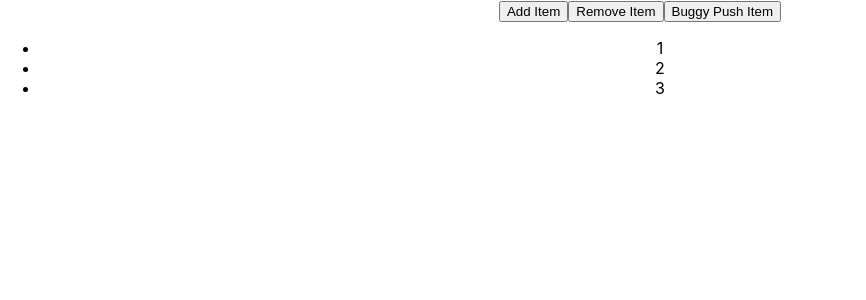
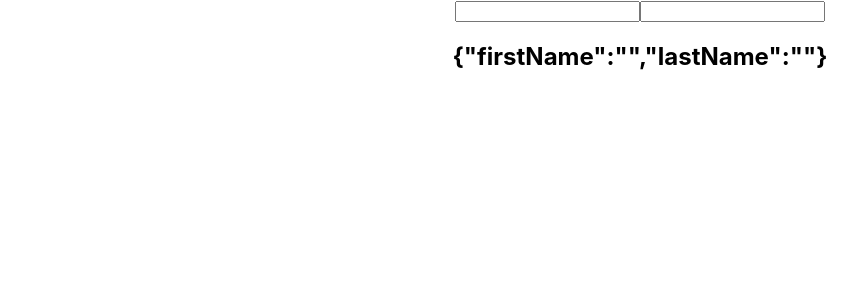
Before and after one commit to molnarlin/react-essentials, a React (Create React App) app in the folder my-app/: page / in a window 1280 px wide. Shown: the top 300 px of the page, without its empty margins (0-866 px from the left). Built offline with nearby package versions, Linux system fonts and the light colour scheme.

Commit message:
useState() hook 3

```diff
--- a/my-app/src/App.js
+++ b/my-app/src/App.js
@@ -1,9 +1,13 @@
 import "./App.css";
-import UseStateWithArrays from "./components/UseStateWithArrays";
+// import StatefulGreetingWithPrevState from "./components/StatefulGreetingWithPrevState";
+// import HooksCounter from "./components/HooksCounter";
+import UseStateWithObjects from "./components/UseStateWithObjects";
 
 function App() {
   return <div className="App">
-     <UseStateWithArrays />
+      {/* <StatefulGreetingWithPrevState />
+      <HooksCounter /> */}
+      <UseStateWithObjects />
   </div>;
 }
 
--- /dev/null
+++ b/my-app/src/components/StatefulGreetingWithPrevState.js
@@ -0,0 +1,68 @@
+import React from "react";
+
+class StatefulGreetingWithPrevState extends React.Component {
+
+    constructor(props) {
+        super(props);
+        this.state = {
+            introduction: "Hello!",
+            buttonText: "Exit",
+            count: 0,
+        };
+    }
+
+    handleClick() {
+        // this.setState({
+        //     introduction: this.state.introduction === "Hello!" ? "Goodbye!" : "Hello!",
+        //     buttonText: this.state.buttonText === "Exit" ? "Enter" : "Exit",
+        // }, () => {
+        //     console.log("New State", this.state.introduction);
+        //     console.log("New State", this.state.buttonText);
+        // });
+        // console.log(this.state.introduction);
+        // console.log(this.state.buttonText);
+        this.setState((prevState, prevProps) => {
+            console.log('Previous State:', prevState);
+            console.log('Previous Props:', prevProps);
+            return {
+                introduction: prevState.introduction === "Hello!" ? "Goodbye!" : "Hello!",
+                buttonText: prevState.buttonText === "Exit" ? "Enter" : "Exit",
+            }
+        });
+    }
+
+    increment() {
+        // this.setState({
+        //     count: this.state.count + 1,
+        // })
+        // console.log(this.state.count);
+        this.setState((prevState, prevProps) => {
+            console.log('Previous State:', prevState);
+            console.log('Previous Props:', prevProps);
+            return {
+                count: prevState.count + 1,
+            }
+        });
+    }
+
+    incrementFive() {
+        this.increment();
+        this.increment();
+        this.increment();
+        this.increment();
+        this.increment();
+    }
+
+    render() {
+        return (
+            <div>
+                <h1>{this.state.introduction} {this.props.greeting}</h1>
+                <button onClick={() => this.handleClick()}>{this.state.buttonText}</button>
+                <button onClick={() => this.incrementFive()}>Increment 5</button>
+                <p>You've clicked {this.state.count} times</p>
+            </div>
+        )
+    }
+}
+
+export default StatefulGreetingWithPrevState;
--- /dev/null
+++ b/my-app/src/components/UseStateWithObjects.js
@@ -0,0 +1,29 @@
+import React, { useState } from 'react'
+
+function UseStateWithObjects() {
+    const [name, setName] = useState({ firstName: "", lastName: "" });
+
+    return (
+        <div>
+            <form>
+                <input
+                    type="text"
+                    value={name.firstName}
+                    onChange={e => setName({
+                        firstName: e.target.value
+                    })}
+                />
+                <input
+                    type="text"
+                    value={name.lastName}
+                    onChange={e => setName({
+                        lastName: e.target.value
+                    })}
+                />
+                <h2>{JSON.stringify(name)}</h2>
+            </form>
+        </div>
+    )
+}
+
+export default UseStateWithObjects
```
